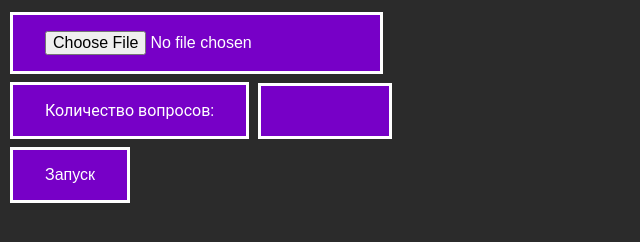
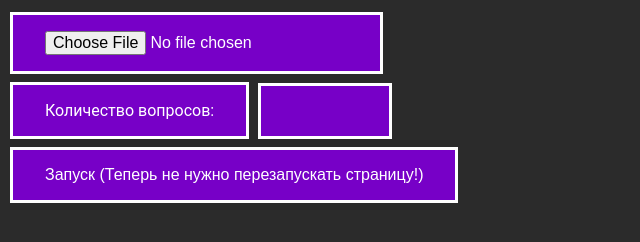
Before and after one commit to 1Gvozd1/-rostgmu-tests, a plain HTML site: page index.html in a window 1280 px wide. Shown: the whole page, without its empty margins (0-640 px from the left). Drawn offline with Linux system fonts and the light colour scheme.

Commit message:
Update index.html

```diff
--- a/index.html
+++ b/index.html
@@ -14,7 +14,7 @@
             <input type="number" id="tentacles" name="tentacles"
                    min="0" max="200" class="button-play">
         </div>
-        <button class="button-play">Запуск</button>
+        <button class="button-play">Запуск (Теперь не нужно перезапускать страницу!)</button>
     </div>
     <div class="block-question" id="blockQuestion">
     </div>
```
